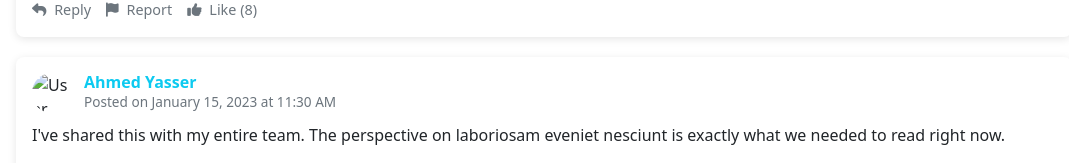
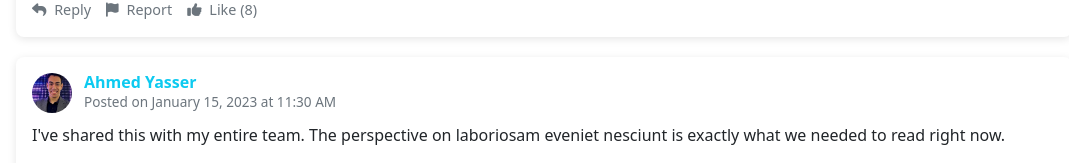
Before and after one commit to omarashrafali498/TrueNorth-News, a plain HTML site: page Full-article.html in a window 1280 px wide. Shown: the part 1897-2060 px from the top of the page, without its empty margins (96-1165 px from the left). Drawn offline with nearby package versions, Linux system fonts and the light colour scheme; the site is published under a folder, as on GitHub Pages, so addresses that start at the root find nothing.

Commit message:
Updated HTML pages

```diff
--- a/Full-article.html
+++ b/Full-article.html
@@ -158,7 +158,7 @@
                     <div class="card comment-card">
                         <div class="card-body">
                             <div class="comment-header">
-                                <img src="/images/Ahmed-yasser.png" alt="User avatar" class="comment-avatar">
+                                <img src="images/Ahmed-yasser.png" alt="User avatar" class="comment-avatar">
                                 <div class="comment-meta">
                                     <h6 class="comment-author">Ahmed Yasser</h6>
                                     <p class="comment-date">Posted on January 15, 2023 at 11:30 AM</p>
```
